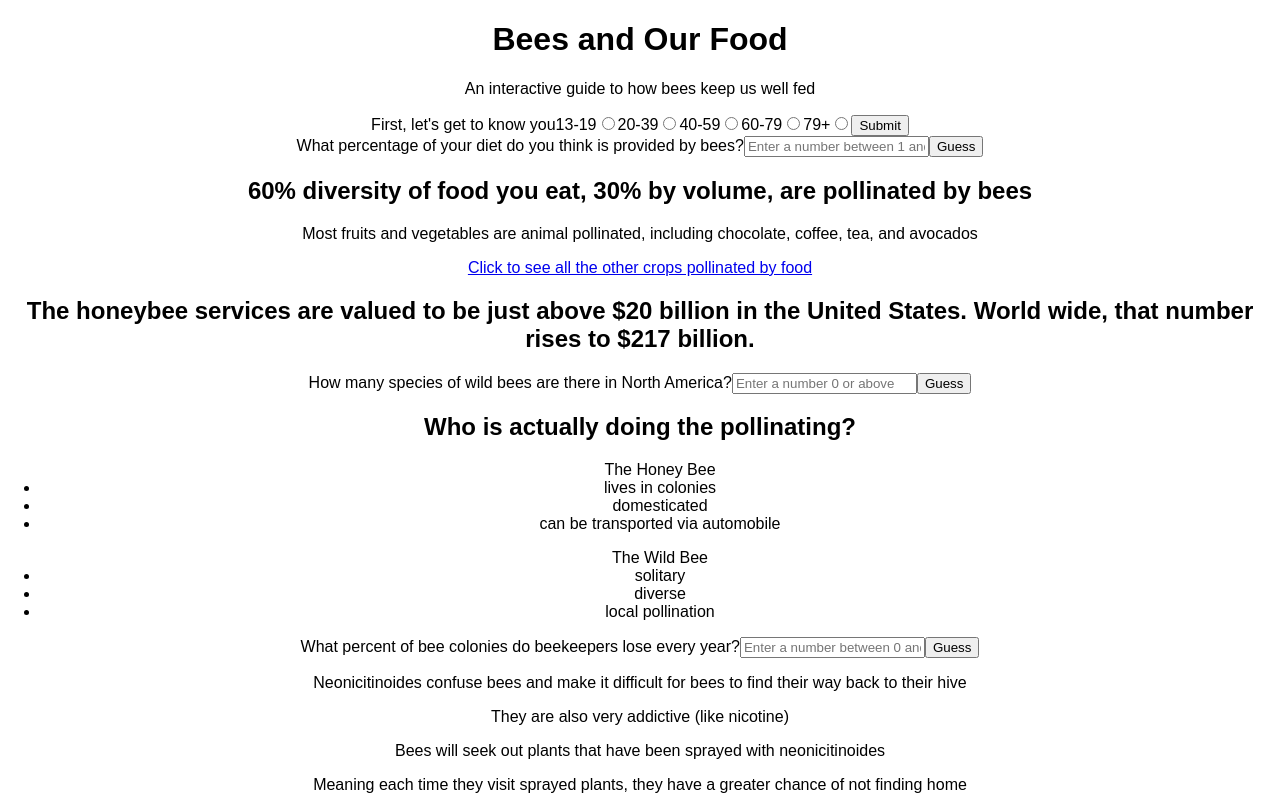
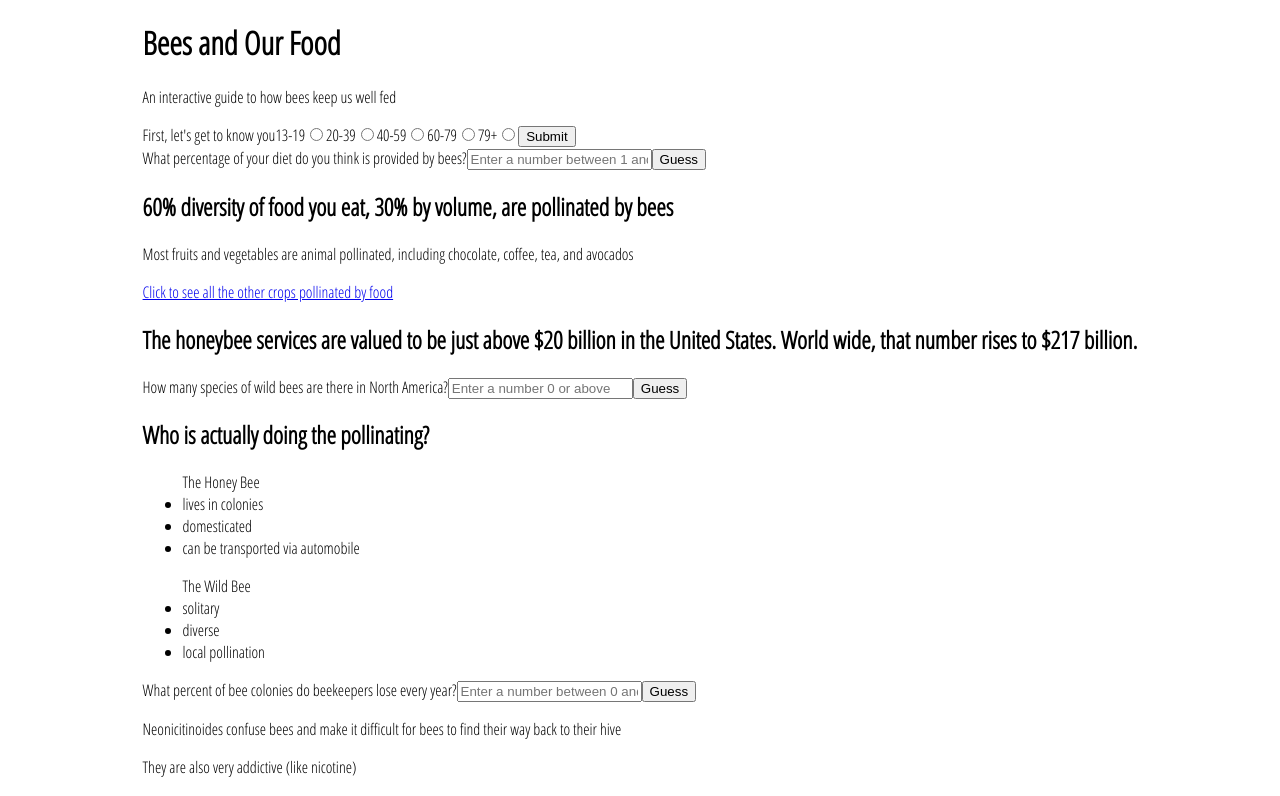
Before and after one commit to farmermel/bees-scrollytelling, a React (Create React App) app: page / in a window 1280 px wide. Shown: the top 796 px of the page. Built offline with nearby package versions, Linux system fonts and the light colour scheme.

Commit message:
Remove default create react app styling

```diff
--- a/src/components/App/App.css
+++ b/src/components/App/App.css
@@ -1,28 +1,5 @@
-.App {
-  text-align: center;
+body {
+  display: flex;
+  justify-content: center;
+  font-family: 'Open Sans Condensed', sans-serif;
 }
-
-.App-logo {
-  animation: App-logo-spin infinite 20s linear;
-  height: 80px;
-}
-
-.App-header {
-  background-color: #222;
-  height: 150px;
-  padding: 20px;
-  color: white;
-}
-
-.App-title {
-  font-size: 1.5em;
-}
-
-.App-intro {
-  font-size: large;
-}
-
-@keyframes App-logo-spin {
-  from { transform: rotate(0deg); }
-  to { transform: rotate(360deg); }
-}
```
